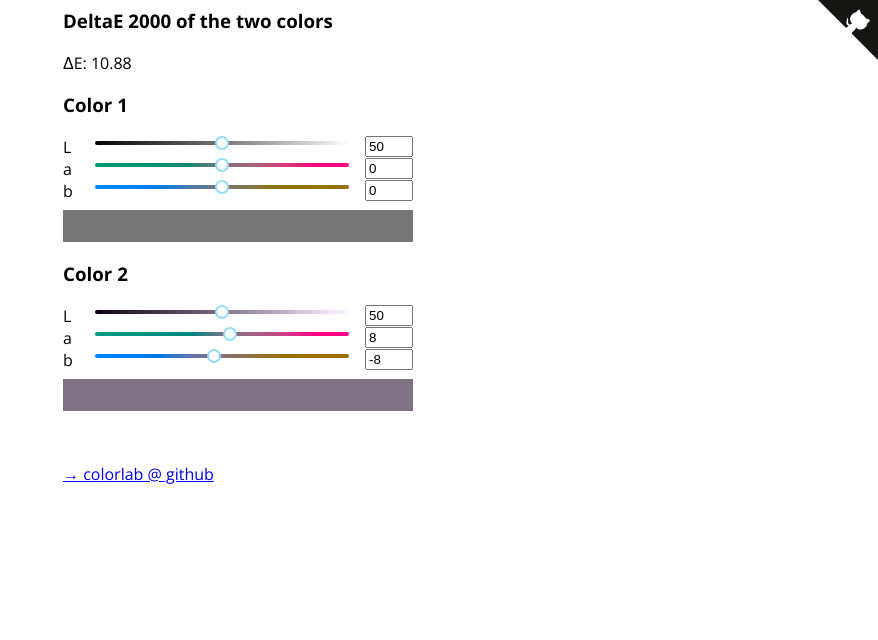
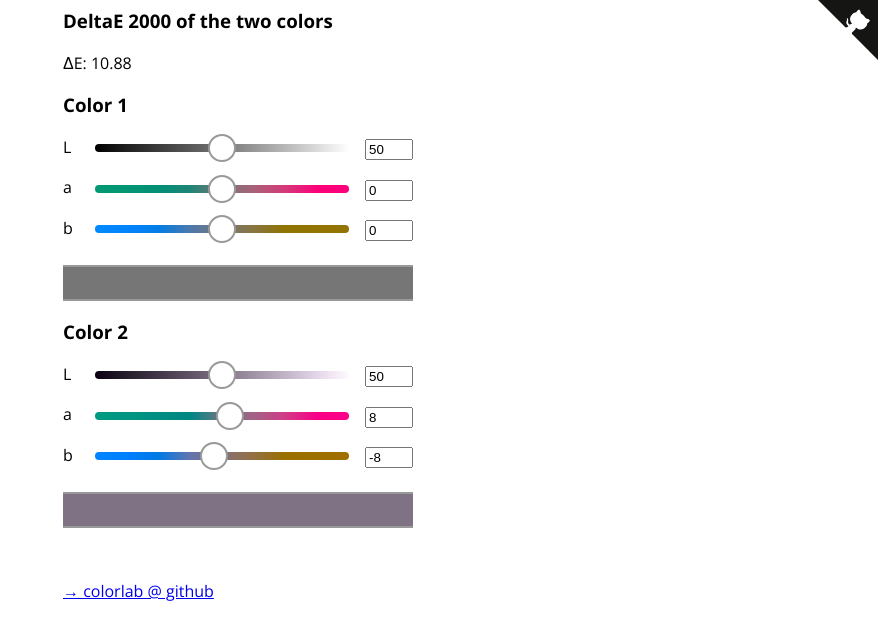
Before and after one commit to signalwerk/colorlab, a React app in the folder example/: page / in a window 1280 px wide. Shown: the whole page, without its empty margins (402-1280 px from the left). Built offline with nearby package versions, Linux system fonts and the light colour scheme.

Commit message:
MOD: adjust style

```diff
--- a/example/scripts/LAB.css
+++ b/example/scripts/LAB.css
@@ -3,6 +3,7 @@
   display: flex; /* or inline-flex */
   width: 100%;
   flex-direction: row;
+  padding-bottom: 1rem;
 }
 
 .caption {
@@ -12,11 +13,13 @@
 .slider {
    /*width: calc(100% - 5rem);*/
   flex-grow: 1;
+  margin-top: 0.2rem;
 }
 
 .input {
   padding-left: 1rem;
   width: 3rem;
+  margin-top: 0.2rem;
 }
 
 .input input {
@@ -27,4 +30,6 @@
   margin-top: 0.5rem;
   height: 2rem;
   margin-bottom: 0.5rem;
+  border-top: #999 solid 2px;
+  border-bottom: #999 solid 2px;
 }
--- a/example/scripts/LAB.js
+++ b/example/scripts/LAB.js
@@ -87,12 +87,20 @@ export default class Lab extends Component {
   render() {
     const { L, a, b } = this.state;
     const color = new colorlab.CIELAB(L, a, b);
+    const handleStyle = {
+      height: 28,
+      width: 28,
+      marginLeft: -14,
+      marginTop: -10,
+      borderColor: '#999',
+    }
 
     const LStyle = {
       backgroundImage: this.cssGradient(
         new colorlab.CIELAB(0, a, b),
         new colorlab.CIELAB(100, a, b)
       ),
+      height: 8,
     };
 
     const aStyle = {
@@ -100,6 +108,7 @@ export default class Lab extends Component {
         new colorlab.CIELAB(L, -128, b),
         new colorlab.CIELAB(L, 128, b)
       ),
+      height: 8,
     };
 
     const bStyle = {
@@ -107,6 +116,7 @@ export default class Lab extends Component {
         new colorlab.CIELAB(L, a, -128),
         new colorlab.CIELAB(L, a, 128)
       ),
+      height: 8,
     };
 
     return (
@@ -120,6 +130,7 @@ export default class Lab extends Component {
               tipTransitionName="rc-slider-tooltip-zoom-down"
               maximumTrackStyle={LStyle}
               minimumTrackStyle={{ backgroundColor: 'transparent' }}
+              handleStyle={handleStyle}
               value={L}
               min={0}
               max={+100}
@@ -146,6 +157,7 @@ export default class Lab extends Component {
               tipTransitionName="rc-slider-tooltip-zoom-down"
               maximumTrackStyle={aStyle}
               minimumTrackStyle={{ backgroundColor: 'transparent' }}
+              handleStyle={handleStyle}
               value={a}
               min={-128}
               max={+128}
@@ -172,6 +184,7 @@ export default class Lab extends Component {
               tipTransitionName="rc-slider-tooltip-zoom-down"
               maximumTrackStyle={bStyle}
               minimumTrackStyle={{ backgroundColor: 'transparent' }}
+              handleStyle={handleStyle}
               value={b}
               min={-128}
               max={+128}
```
